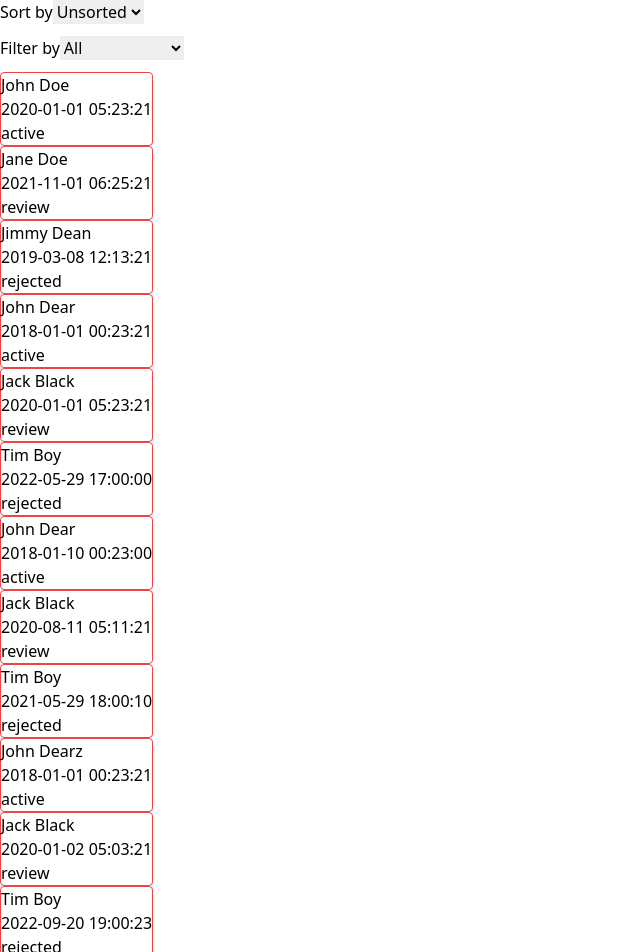
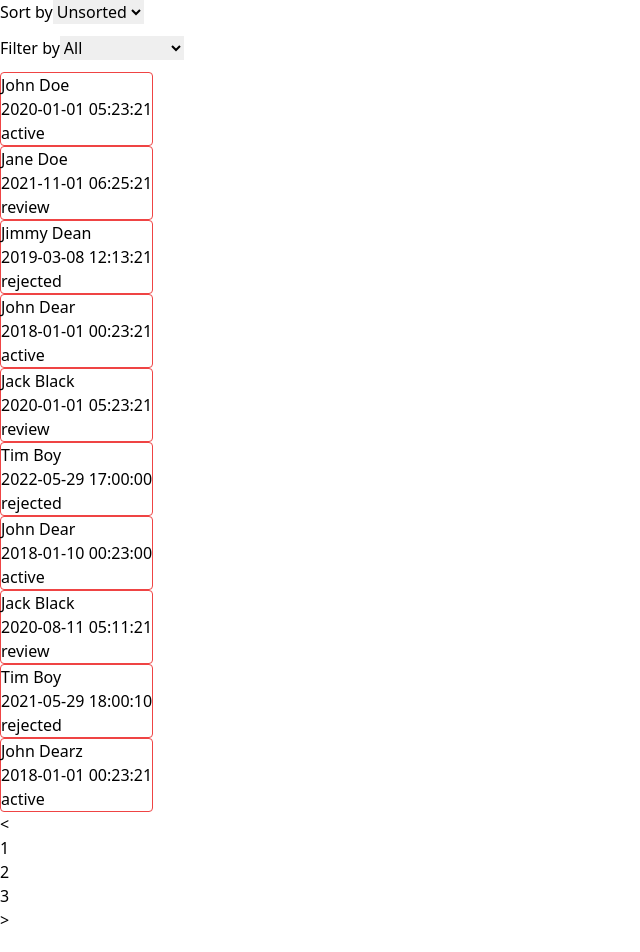
Before and after one commit to AndrewHuntington/react-fsp, a React (Create React App) app: page / in a window 1280 px wide. Shown: the top 952 px of the page, without its empty margins (0-640 px from the left). Built offline with nearby package versions, Linux system fonts and the light colour scheme.

Commit message:
Add Pagination WIP

```diff
--- a/src/App.js
+++ b/src/App.js
@@ -1,5 +1,7 @@
+// TODO: Replace w/API call
 import cardData from "./data/data";
-import { useEffect, useState } from "react";
+import Pagination from "./components/Pagination";
+import { useEffect, useState, useMemo, useCallback } from "react";
 
 function Card({ name, created, status }) {
   return (
@@ -17,8 +19,24 @@ function App() {
   const [filteredList, setFilteredList] = useState(cardData);
   const [selectedFilter, setSelectedFilter] = useState("");
   const [selectedSort, setSelectedSort] = useState("");
+  const [applications, setApplications] = useState([]);
 
-  const sortByCreated = (filteredData) => {
+  const applicationList = useMemo(
+    () =>
+      filteredList.map((item, index) => (
+        <Card
+          name={item.name}
+          created={item.created}
+          status={item.status}
+          key={index}
+        />
+      )),
+    [filteredList]
+  );
+
+  const sortByCreated = useCallback(
+    () => (filteredData) => {
+      console.log("sorting...");
       if (!selectedSort) {
         return filteredData;
       }
@@ -48,16 +66,18 @@ function App() {
         return dataCopy;
       });
 
-    console.log(sortedData);
-
       return sortedData;
-  };
+    },
+    [selectedSort]
+  );
 
   const handleSort = (e) => {
     setSelectedSort(e.target.value);
   };
 
-  const filterByStatus = (filteredData) => {
+  const filterByStatus = useCallback(
+    () => (filteredData) => {
+      console.log("filtering...");
       if (!selectedFilter) {
         return filteredData;
       }
@@ -67,7 +87,9 @@ function App() {
         (app) => app.status === selectedFilter
       );
       return filteredApps;
-  };
+    },
+    [selectedFilter]
+  );
 
   const handleFilter = (e) => {
     setSelectedFilter(e.target.value);
@@ -77,7 +99,14 @@ function App() {
     let filteredData = filterByStatus(cardData);
     filteredData = sortByCreated(filteredData);
     setFilteredList(filteredData);
-  }, [selectedFilter, selectedSort]);
+    setApplications(applicationList);
+  }, [
+    selectedFilter,
+    selectedSort,
+    applicationList,
+    filterByStatus,
+    sortByCreated,
+  ]);
 
   return (
     <div>
@@ -109,15 +138,14 @@ function App() {
         </select>
       </div>
 
-      {filteredList &&
-        filteredList.map((item, index) => (
-          <Card
-            name={item.name}
-            created={item.created}
-            status={item.status}
-            key={index}
+      <Pagination
+        data={applications}
+        renderOnZeroPageCount={null}
+        nextLabel=">"
+        previousLabel="<"
+        breakLabel="..."
+        itemsPerPage={10}
       />
-        ))}
     </div>
   );
 }
--- /dev/null
+++ b/src/components/Pagination.jsx
@@ -0,0 +1,64 @@
+import React, { useEffect, useState } from "react";
+import ReactPaginate from "react-paginate";
+
+function Pagination({
+  data,
+  onPageActive,
+  renderOnZeroPageCount,
+  pageRangeDisplayed = 2,
+  marginPagesDisplayed = 1,
+  className,
+  activeClassName,
+  pageClassName,
+  breakClassName,
+  nextLabel,
+  previousLabel,
+  breakLabel,
+  itemsPerPage,
+  itemsContainerClassName,
+}) {
+  const [currentItems, setCurrentItems] = useState([]);
+  const [pageCount, setPageCount] = useState(0);
+  const [itemOffset, setItemOffset] = useState(0);
+
+  useEffect(() => {
+    const endOffset = itemOffset + itemsPerPage;
+    setCurrentItems(data.slice(itemOffset, endOffset));
+    setPageCount(Math.ceil(data.length / itemsPerPage));
+  }, [itemOffset, itemsPerPage, data]);
+
+  const handlePageClick = (e) => {
+    const newOffset = (e.selected * itemsPerPage) % data.length;
+    setItemOffset(newOffset);
+  };
+
+  return (
+    <>
+      <div className="Pagination__items-container">
+        {currentItems.length > 0 ? (
+          currentItems.map((item, index) => (
+            <div key={index} className="Pagination__item">
+              {item}
+            </div>
+          ))
+        ) : (
+          <div>
+            <p>There are no items to display.</p>
+          </div>
+        )}
+      </div>
+
+      <ReactPaginate
+        onPageChange={handlePageClick}
+        pageCount={pageCount}
+        nextLabel={nextLabel}
+        previousLabel={previousLabel}
+        breakLabel={breakLabel}
+        marginPagesDisplayed={marginPagesDisplayed}
+        pageRangeDisplayed={pageRangeDisplayed}
+      />
+    </>
+  );
+}
+
+export default Pagination;
```
Lines whose indentation alone changed are shown as unchanged.
